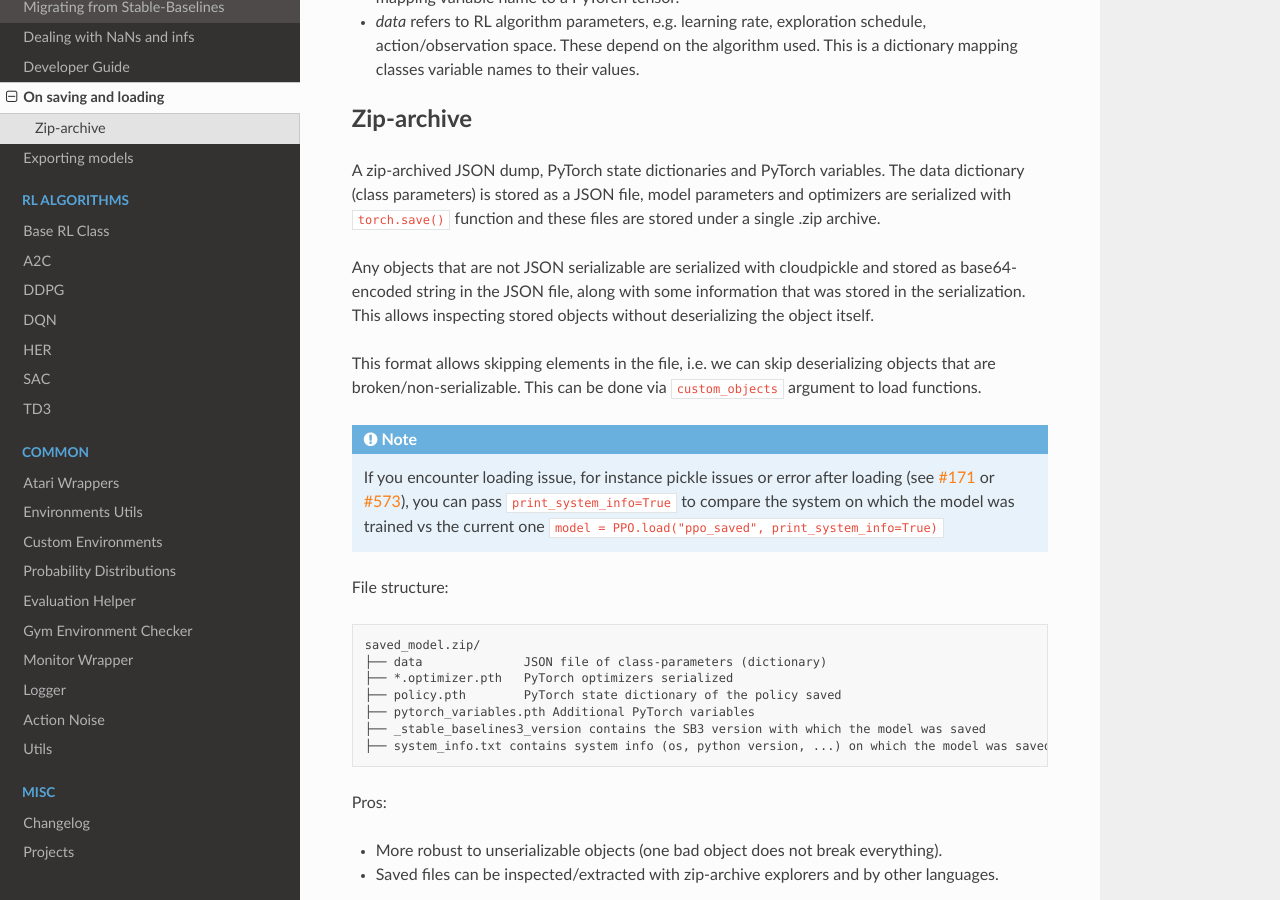
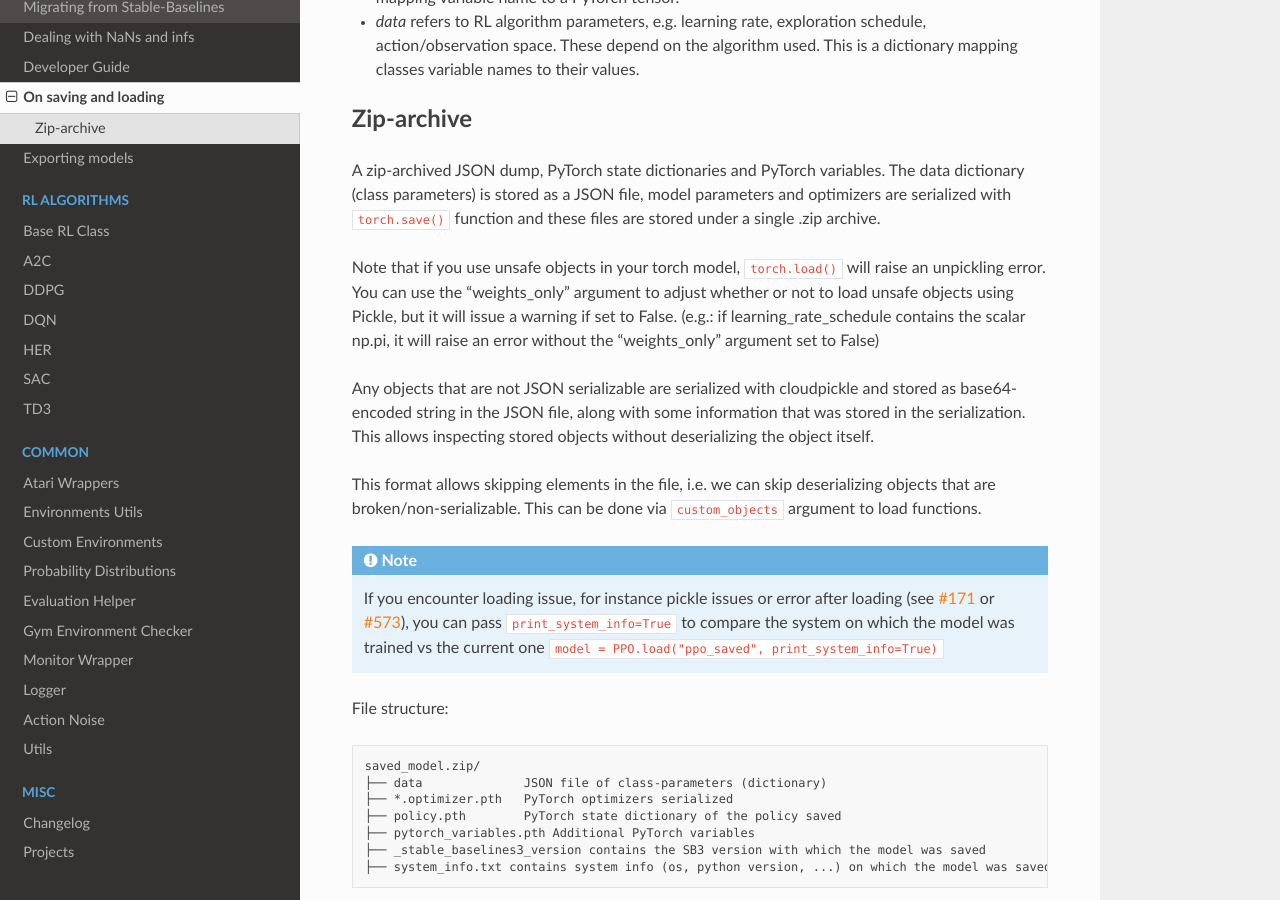
Before and after one commit to DLR-RM/stable-baselines3, a Sphinx documentation site: the page built from docs/guide/save_format.rst, in a window 1280 px wide and 900 px high, scrolled down 363 px. Built offline with Sphinx 7.4.7 and the Read the Docs theme 2.0.0, drawn with Linux system fonts in a browser that asks for light colours; pages that are not in the unit, such as notebooks, are missing from menus.

Commit message:
Update documentation to reflect new parameter

```diff
--- a/docs/guide/save_format.rst
+++ b/docs/guide/save_format.rst
@@ -23,6 +23,11 @@ Zip-archive
 A zip-archived JSON dump, PyTorch state dictionaries and PyTorch variables. The data dictionary (class parameters)
 is stored as a JSON file, model parameters and optimizers are serialized with ``torch.save()`` function and these files
 are stored under a single .zip archive.
+
+Note that if you use unsafe objects in your torch model, ``torch.load()`` will raise an unpickling error.  You can
+use the "weights_only" argument to adjust whether or not to load unsafe objects using Pickle, but it will issue
+a warning if set to False.  (e.g.: if learning_rate_schedule contains the scalar np.pi, it will raise an error without
+the "weights_only" argument set to False)
 
 Any objects that are not JSON serializable are serialized with cloudpickle and stored as base64-encoded
 string in the JSON file, along with some information that was stored in the serialization. This allows
--- a/docs/misc/changelog.rst
+++ b/docs/misc/changelog.rst
@@ -38,6 +38,7 @@ Breaking Changes:
 
 - For safety, ``torch.load()`` is now called with ``weights_only=True`` when loading torch tensors,
   policy ``load()`` still uses ``weights_only=False`` as gymnasium imports are required for it to work
+  This can be overriden using the ``weights_only`` boolean argument in the ``load()`` method in sb3, which will be passed to ``torch.load()``
 - When using ``huggingface_sb3``, you will now need to set ``TRUST_REMOTE_CODE=True`` when downloading models from the hub, as ``pickle.load`` is not safe.
 
 
```
